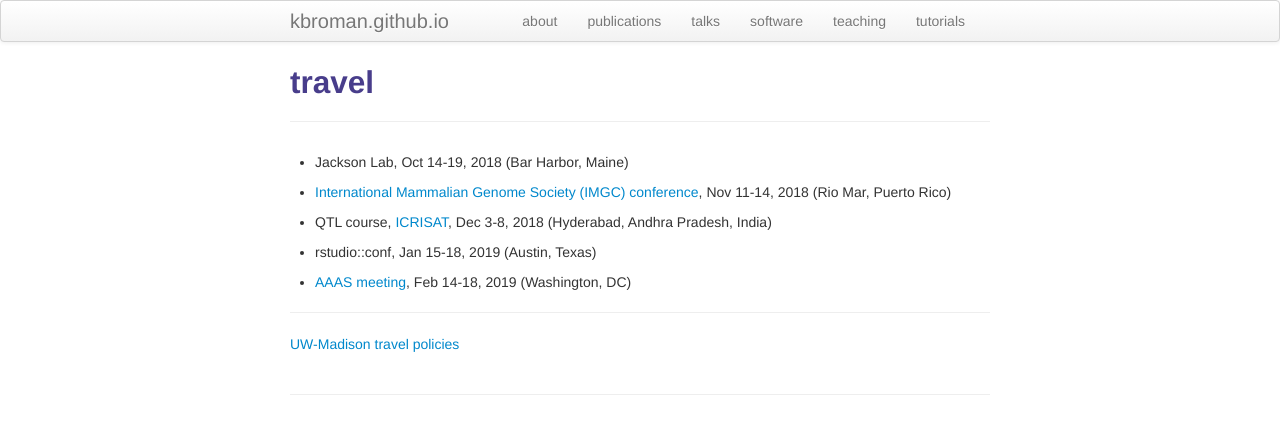
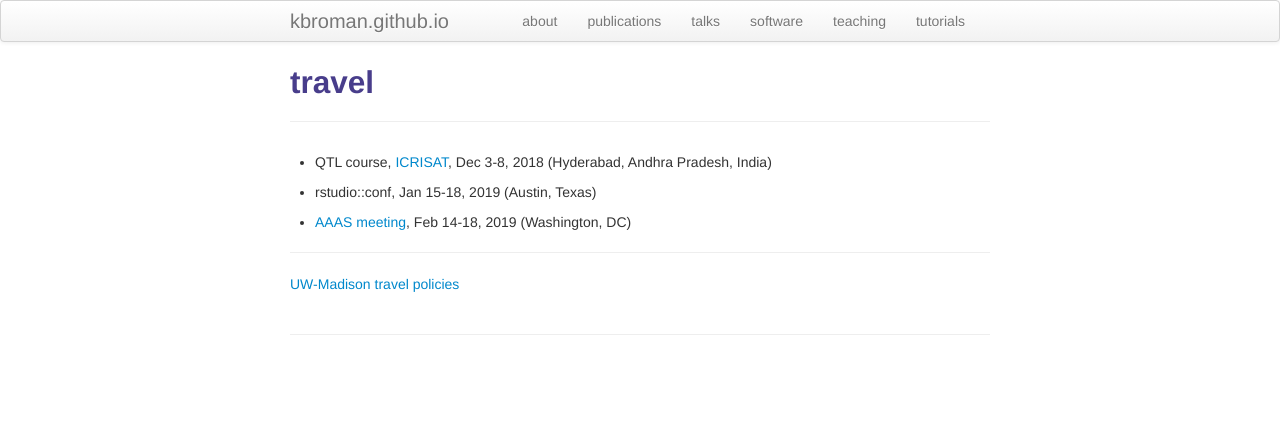
Before and after one commit to kbroman/kbroman.github.io, a Jekyll site: the page built from pages/travel.md, in a window 1280 px wide. Shown: the top 434 px of the page. Built offline with Jekyll 4.4.1, drawn with Linux system fonts in a browser that asks for light colours.

Commit message:
Remove 2018-10 jackson lab trip, and IMGS, from pages/travel

```diff
--- a/pages/travel.md
+++ b/pages/travel.md
@@ -317,13 +317,9 @@ title: travel
 
 - Reproducible Research course, [Summer Institute for Big Data](http://www.biostat.washington.edu/suminst/sisbid), July 16-18, 2018 (Seattle, WA)
 
--->
-
 - Jackson Lab, Oct 14-19, 2018 (Bar Harbor, Maine)
 
-- [International Mammalian Genome Society (IMGC)
-  conference](http://imgs.org/?run=conference.imgc2018), Nov 11-14,
-  2018 (Rio Mar, Puerto Rico)
+-->
 
 - QTL course, <a href="http://www.icrisat.org">ICRISAT</a>, Dec 3-8, 2018
   (Hyderabad, Andhra Pradesh, India)
```
